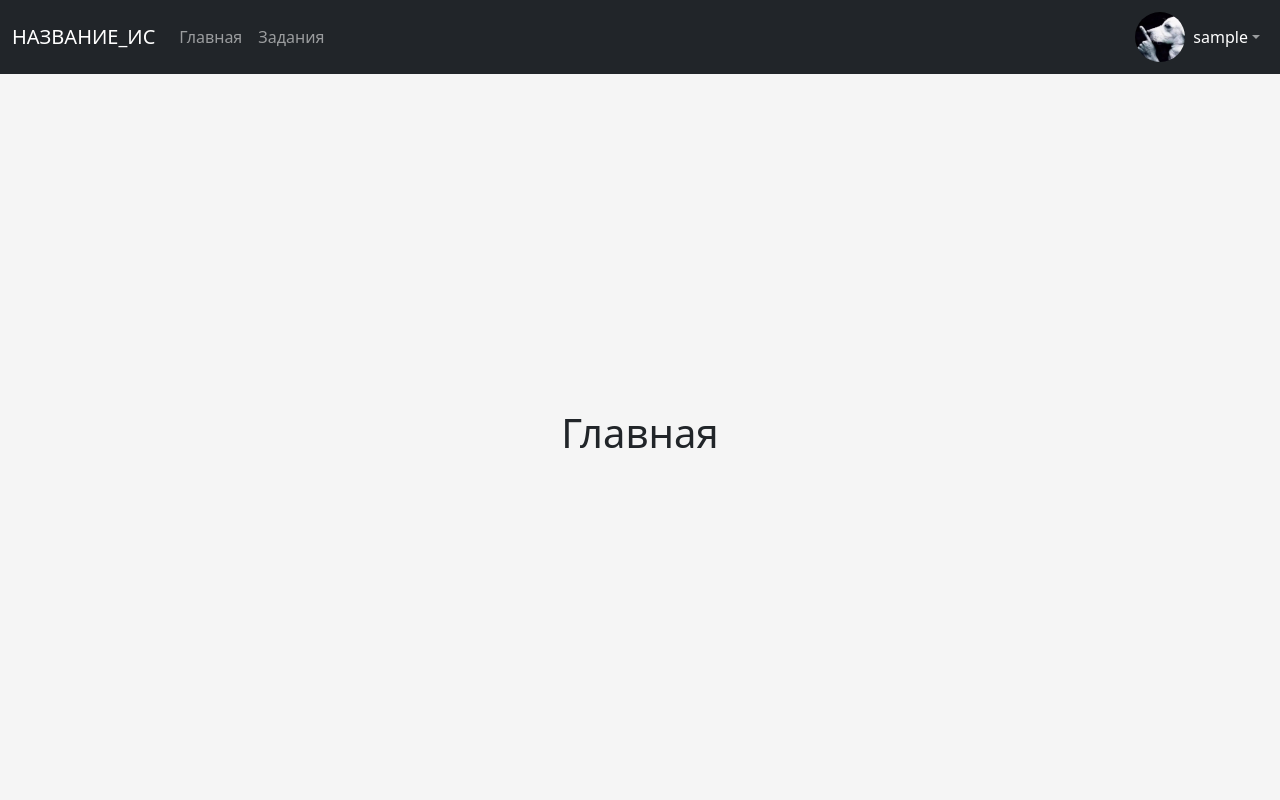
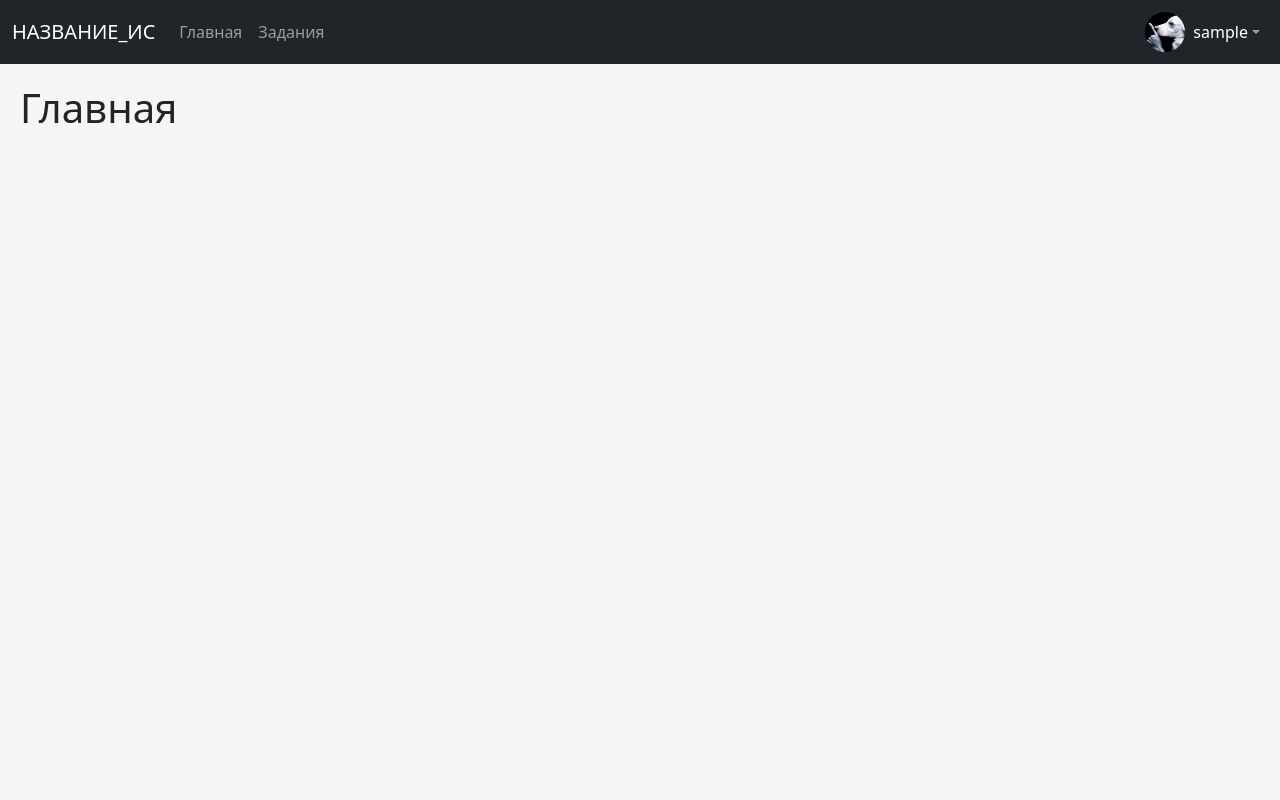
Before and after one commit to vplotnikov16/kegeproject, a Flask app: page / in a window 1280 px wide. Run offline with Flask 3, Linux system fonts and the light colour scheme; the visitor is signed in with stand-in values (Sample User, id 1).

Commit message:
app: правки в css, исправление визуальных багов

```diff
--- a/app/static/css/base.css
+++ b/app/static/css/base.css
@@ -1,6 +1,6 @@
 .profile-pic {
-    width: 50px;
-    height: 50px;
+    width: 40px;
+    height: 40px;
     border-radius: 50%;
     overflow: hidden;
 }
@@ -21,6 +21,7 @@ html, body {
   margin: 0;
   display: flex;
   flex-direction: column;
+  background-color: #f5f5f5;
 }
 
 .navbar {
@@ -30,13 +31,16 @@ html, body {
 .div-content {
   flex-grow: 1;
   min-height: 0;
+  display: flex;
+  flex-direction: column;
+  align-items: stretch;
+  justify-content: flex-start;
+  padding: 1.25rem;
 }
 
-.div-content {
-    flex-grow: 1;
-    display: flex;
-    flex-direction: column;
-    align-items: center;
-    justify-content: center;
-    background-color: #f5f5f5;
+.div-content > .container {
+  max-width: 1100px;
+  width: 100%;
 }
+
+.div-content { overflow-y: auto; }
--- a/app/templates/base.html
+++ b/app/templates/base.html
@@ -7,7 +7,7 @@
 
     <!--Бутстрап-->
     <link href="https://cdn.jsdelivr.net/npm/bootstrap@5.3.2/dist/css/bootstrap.min.css" rel="stylesheet" integrity="sha384-T3c6CoIi6uLrA9TneNEoa7RxnatzjcDSCmG1MXxSR1GAsXEV/Dwwykc2MPK8M2HN" crossorigin="anonymous">
-    <script src='https://cdn.jsdelivr.net/npm/bootstrap@5.0.1/dist/js/bootstrap.bundle.min.js'></script>
+    <script src='https://cdn.jsdelivr.net/npm/bootstrap@5.3.2/dist/js/bootstrap.bundle.min.js'></script>
 
     <!--Базовый css-->
     <link rel="stylesheet" type="text/css" href="{{ url_for('static', filename='css/base.css') }}"/>
```
